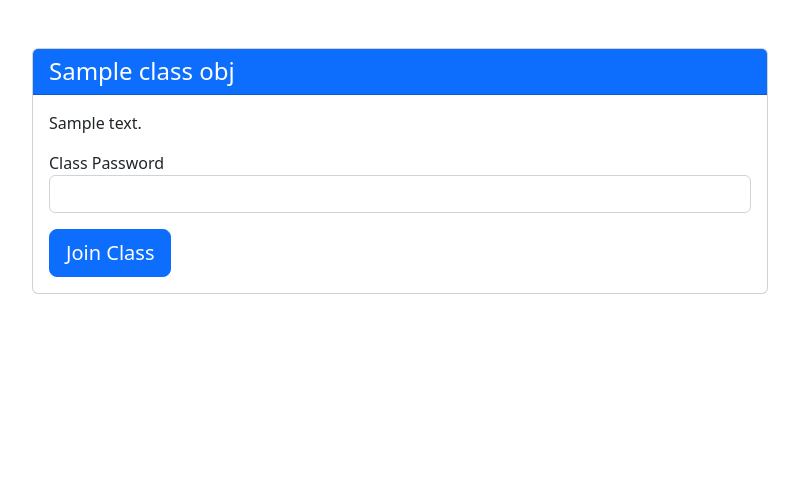
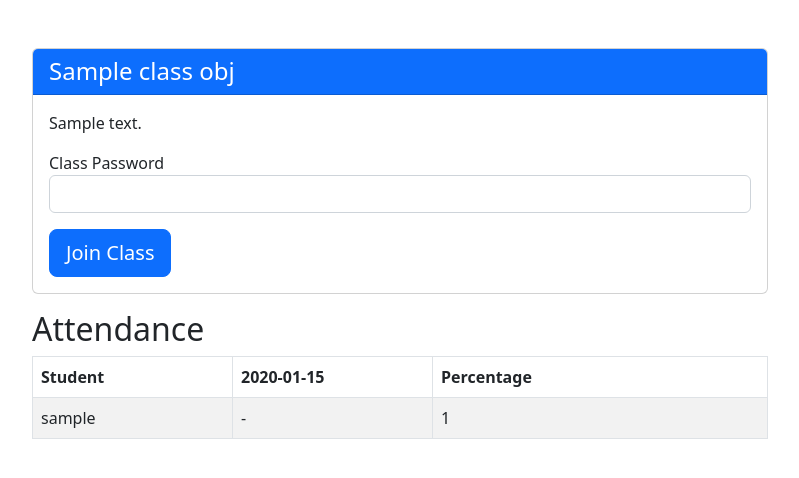
Before and after one commit to ashtiv/attendease, a Django app: template attendeaseapp/templates/class_detail.html in a window 1280 px wide. Shown: the top 478 px of the page, without its empty margins (240-1039 px from the left). Run offline with Django 3.2, Linux system fonts and the light colour scheme; the template is opened without the code that fills it: most values are stand-ins (such as "Sample title", 1, 10 or a date in 2020).

Commit message:
student attendance

```diff
--- a/attendeaseapp/templates/class_detail.html
+++ b/attendeaseapp/templates/class_detail.html
@@ -158,6 +158,34 @@
                 </table>
             </div>
         </div>
+        {% else %}
+        <div class="col-md-8 my-3">
+            <h2>Attendance</h2>
+            <div class="table-responsive">
+                <table class="table table-bordered table-striped">
+                    <thead>
+                        <tr>
+                            <th class="fixed-col">Student</th>
+                            {% for date in teacher_attendance %}
+                            <th>{{ date }}</th>
+                            {% endfor %}
+                            <th>Percentage</th>
+                        </tr>
+                    </thead>
+                    <tbody>
+                        {% for record in attendance_records %}
+                        <tr>
+                            <td class="fixed-col">{{ record.student.username }}</td>
+                            {% for date in teacher_attendance %}
+                            <td>{% if date in record.dates_present %}Present{% else %}-{% endif %}</td>
+                            {% endfor %}
+                            <td>{{ record.percent_attendance }}</td>
+                        </tr>
+                        {% endfor %}
+                    </tbody>
+                </table>
+            </div>
+        </div>
         {% endif %}
     </div>
 </div>
```
Also changed, not shown: attendeaseapp/views.py (+30 -3 lines), db.sqlite3.
